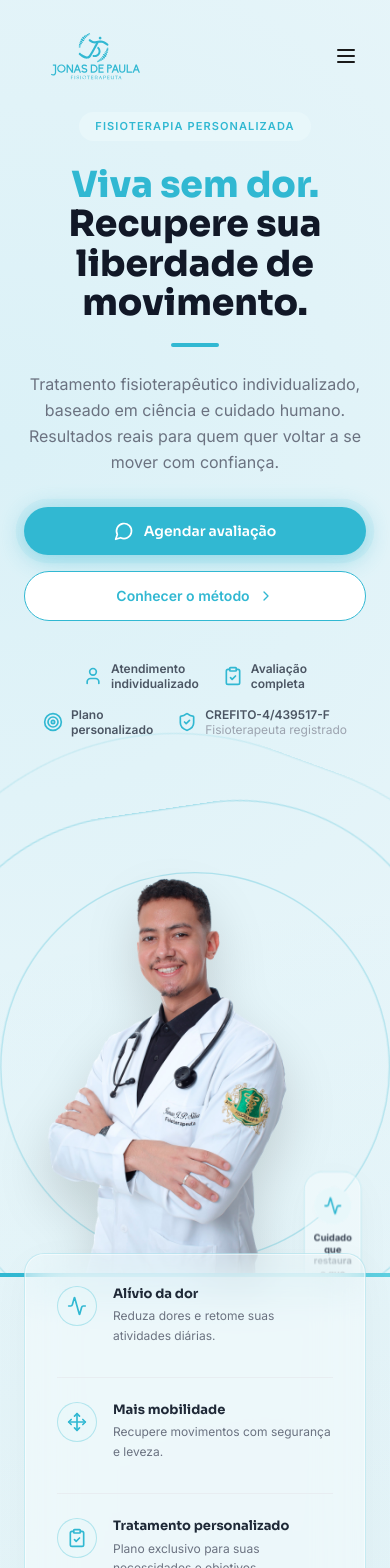
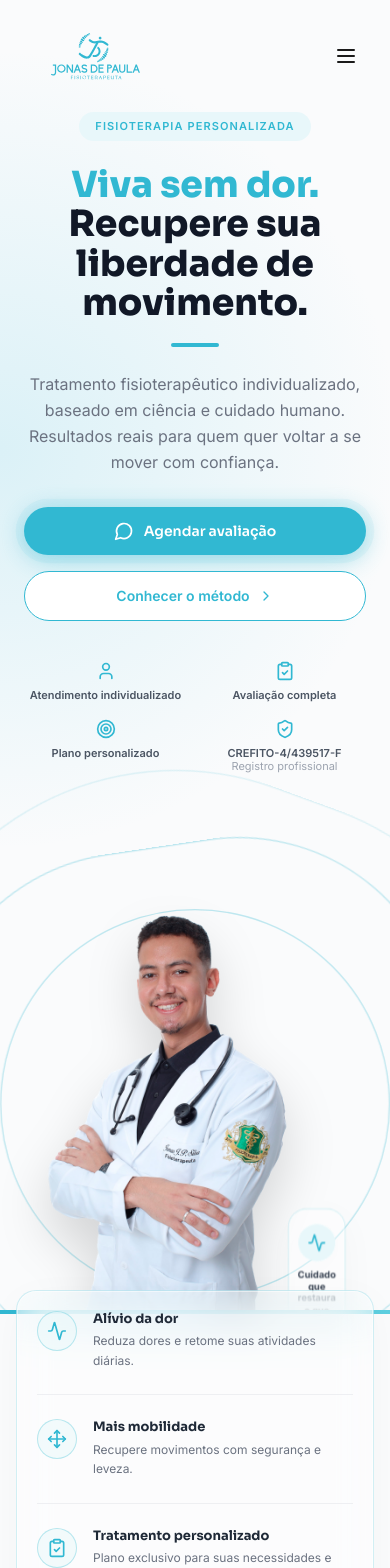
Before and after one commit to emersonbruno46-debug/jonasdepaula, a React (Vite) app: page / in a window 390 px wide. Shown: the top 1568 px of the page. Built offline with nearby package versions, Linux system fonts and the light colour scheme; the HTML template or start-up script is replaced by a standard one.

Commit message:
style: ajustes precisos de responsividade no background, badges de confiança e espaçamentos

```diff
--- a/src/index.css
+++ b/src/index.css
@@ -118,11 +118,21 @@ body {
 .page-bg {
   background-color: #FAFBFC;
   background-image:
-    radial-gradient(circle at 0% 5%, rgba(125, 211, 232, 0.25) 0%, transparent 20%),
-    radial-gradient(circle at 100% 25%, rgba(49, 184, 210, 0.15) 0%, transparent 20%),
-    radial-gradient(circle at 0% 50%, rgba(125, 211, 232, 0.2) 0%, transparent 20%),
-    radial-gradient(circle at 100% 75%, rgba(49, 184, 210, 0.15) 0%, transparent 20%),
-    radial-gradient(circle at 50% 95%, rgba(125, 211, 232, 0.25) 0%, transparent 25%);
+    radial-gradient(circle at 0% 5%, rgba(125, 211, 232, 0.25) 0%, transparent 400px),
+    radial-gradient(circle at 100% 25%, rgba(49, 184, 210, 0.15) 0%, transparent 400px),
+    radial-gradient(circle at 0% 50%, rgba(125, 211, 232, 0.2) 0%, transparent 400px),
+    radial-gradient(circle at 100% 75%, rgba(49, 184, 210, 0.15) 0%, transparent 400px),
+    radial-gradient(circle at 50% 95%, rgba(125, 211, 232, 0.25) 0%, transparent 500px);
+}
+@media (min-width: 768px) {
+  .page-bg {
+    background-image:
+      radial-gradient(circle at 0% 5%, rgba(125, 211, 232, 0.25) 0%, transparent 20%),
+      radial-gradient(circle at 100% 25%, rgba(49, 184, 210, 0.15) 0%, transparent 20%),
+      radial-gradient(circle at 0% 50%, rgba(125, 211, 232, 0.2) 0%, transparent 20%),
+      radial-gradient(circle at 100% 75%, rgba(49, 184, 210, 0.15) 0%, transparent 20%),
+      radial-gradient(circle at 50% 95%, rgba(125, 211, 232, 0.25) 0%, transparent 25%);
+  }
 }
 
 /* ─── Light Mode Modern Aesthetics ─── */
--- a/src/pages/PremiumLanding.tsx
+++ b/src/pages/PremiumLanding.tsx
@@ -70,25 +70,25 @@ function Hero() {
 
           {/* Trust Badges */}
           <Reveal delay="delay-5">
-            <div className="flex flex-wrap justify-center lg:justify-start gap-x-6 gap-y-4 text-left mt-4">
-              <div className="flex items-center gap-2">
-                <User className="w-5 h-5 text-[#31B8D2]" />
-                <span className="text-xs font-semibold text-gray-600 leading-tight">Atendimento<br />individualizado</span>
+            <div className="grid grid-cols-2 sm:flex sm:flex-wrap justify-center lg:justify-start gap-x-4 sm:gap-x-6 gap-y-4 text-left mt-6">
+              <div className="flex flex-col sm:flex-row sm:items-center gap-2">
+                <User className="w-5 h-5 text-[#31B8D2] mx-auto sm:mx-0" />
+                <span className="text-[11px] sm:text-xs font-semibold text-gray-600 leading-tight text-center sm:text-left">Atendimento<br className="hidden sm:block" /> individualizado</span>
               </div>
               <div className="hidden sm:block w-px h-8 bg-gray-200"></div>
-              <div className="flex items-center gap-2">
-                <ClipboardCheck className="w-5 h-5 text-[#31B8D2]" />
-                <span className="text-xs font-semibold text-gray-600 leading-tight">Avaliação<br />completa</span>
+              <div className="flex flex-col sm:flex-row sm:items-center gap-2">
+                <ClipboardCheck className="w-5 h-5 text-[#31B8D2] mx-auto sm:mx-0" />
+                <span className="text-[11px] sm:text-xs font-semibold text-gray-600 leading-tight text-center sm:text-left">Avaliação<br className="hidden sm:block" /> completa</span>
               </div>
               <div className="hidden sm:block w-px h-8 bg-gray-200"></div>
-              <div className="flex items-center gap-2">
-                <Target className="w-5 h-5 text-[#31B8D2]" />
-                <span className="text-xs font-semibold text-gray-600 leading-tight">Plano<br />personalizado</span>
+              <div className="flex flex-col sm:flex-row sm:items-center gap-2">
+                <Target className="w-5 h-5 text-[#31B8D2] mx-auto sm:mx-0" />
+                <span className="text-[11px] sm:text-xs font-semibold text-gray-600 leading-tight text-center sm:text-left">Plano<br className="hidden sm:block" /> personalizado</span>
               </div>
               <div className="hidden sm:block w-px h-8 bg-gray-200"></div>
-              <div className="flex items-center gap-2">
-                <ShieldCheck className="w-5 h-5 text-[#31B8D2]" />
-                <span className="text-xs font-semibold text-gray-600 leading-tight">CREFITO-4/439517-F<br /><span className="text-gray-400 font-normal">Fisioterapeuta registrado</span></span>
+              <div className="flex flex-col sm:flex-row sm:items-center gap-2">
+                <ShieldCheck className="w-5 h-5 text-[#31B8D2] mx-auto sm:mx-0" />
+                <span className="text-[11px] sm:text-xs font-semibold text-gray-600 leading-tight text-center sm:text-left">CREFITO-4/439517-F<br /><span className="text-gray-400 font-normal">Registro profissional</span></span>
               </div>
             </div>
           </Reveal>
@@ -108,7 +108,7 @@ function Hero() {
               <img src="/jonas-portrait.png" alt="Dr. Jonas de Paula" className="relative z-10 w-[280px] md:w-[400px] lg:w-[460px] object-contain drop-shadow-2xl" />
 
               {/* Floating Badge */}
-              <div className="absolute top-[20%] -right-4 md:-right-6 z-20 glass-card !px-4 !py-4 md:!px-5 rounded-[24px] flex flex-col items-center gap-2 shadow-2xl animate-[float-flare_6s_ease-in-out_infinite_alternate]">
+              <div className="absolute top-[20%] right-0 md:-right-6 z-20 glass-card !px-4 !py-4 md:!px-5 rounded-[24px] flex flex-col items-center gap-2 shadow-2xl animate-[float-flare_6s_ease-in-out_infinite_alternate]">
                 <div className="w-10 h-10 rounded-full bg-[#E8F7FA] flex items-center justify-center text-[#31B8D2]">
                   <Activity className="w-5 h-5" />
                 </div>
@@ -137,9 +137,9 @@ function HeroBenefits() {
 
   return (
     <>
-      <section className="relative z-20 px-6 pb-12 -mt-6 md:-mt-10">
-        <div className="max-w-7xl mx-auto glass-card !p-8 rounded-[24px] shadow-xl border border-white/60 bg-white/80 backdrop-blur-xl">
-          <div className="grid grid-cols-1 sm:grid-cols-2 lg:grid-cols-4 gap-8 divide-y sm:divide-y-0 sm:divide-x divide-gray-200/60">
+      <section className="relative z-20 px-4 sm:px-6 pb-12 -mt-6 md:-mt-10">
+        <div className="max-w-7xl mx-auto glass-card !p-5 sm:!p-8 rounded-[24px] shadow-xl border border-white/60 bg-white/80 backdrop-blur-xl">
+          <div className="grid grid-cols-1 sm:grid-cols-2 lg:grid-cols-4 gap-6 sm:gap-8 divide-y sm:divide-y-0 sm:divide-x divide-gray-200/60">
             {heroBenefits.map((b, i) => (
               <div key={b.t} className={`flex items-start gap-4 ${i !== 0 && i !== 2 ? 'sm:pl-8' : ''} ${i !== 0 && i !== 1 ? 'lg:pl-8' : ''} ${i !== 0 ? 'pt-6 sm:pt-0' : ''}`}>
                 <div className="w-10 h-10 flex-shrink-0 rounded-full flex items-center justify-center border border-[#31B8D2]/30 text-[#31B8D2] bg-[#E8F7FA]/50">
```
